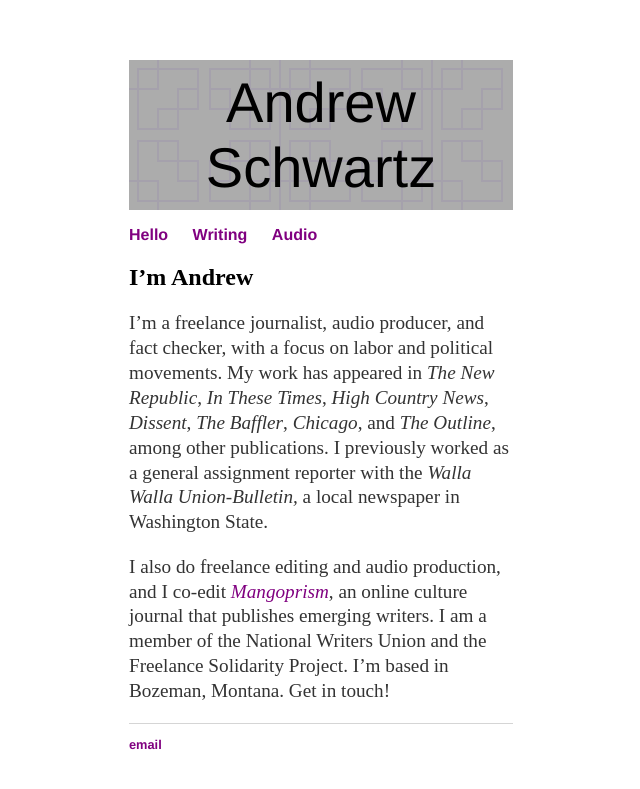
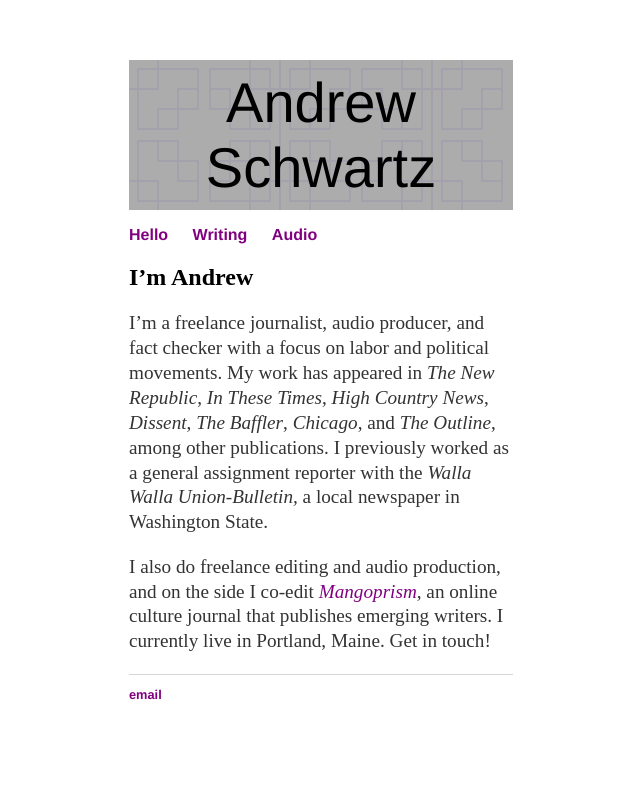
Before and after one commit to aonschwartz/aonschwartz.github.io, a Jekyll site: the page built from index.md, in a window 1280 px wide. Shown: the top 789 px of the page, without its empty margins (319-959 px from the left). Built offline with Jekyll 4.4.1, drawn with Linux system fonts in a browser that asks for light colours.

Commit message:
Update index.md

```diff
--- a/index.md
+++ b/index.md
@@ -6,6 +6,6 @@
 
 ## I'm Andrew
 
-I'm a freelance journalist, audio producer, and fact checker, with a focus on labor and political movements. My work has appeared in *The New Republic*, *In These Times*, *High Country News*, *Dissent*, *The Baffler*, *Chicago*, and *The Outline*, among other publications. I previously worked as a general assignment reporter with the *Walla Walla Union-Bulletin,* a local newspaper in Washington State.
+I'm a freelance journalist, audio producer, and fact checker with a focus on labor and political movements. My work has appeared in *The New Republic*, *In These Times*, *High Country News*, *Dissent*, *The Baffler*, *Chicago*, and *The Outline*, among other publications. I previously worked as a general assignment reporter with the *Walla Walla Union-Bulletin,* a local newspaper in Washington State.
 
-I also do freelance editing and audio production, and I co-edit *[Mangoprism](https://mangoprism.com/)*, an online culture journal that publishes emerging writers. I am a member of the National Writers Union and the Freelance Solidarity Project. I'm based in Bozeman, Montana. Get in touch!
+I also do freelance editing and audio production, and on the side I co-edit *[Mangoprism](https://mangoprism.com/)*, an online culture journal that publishes emerging writers. I currently live in Portland, Maine. Get in touch!
```
